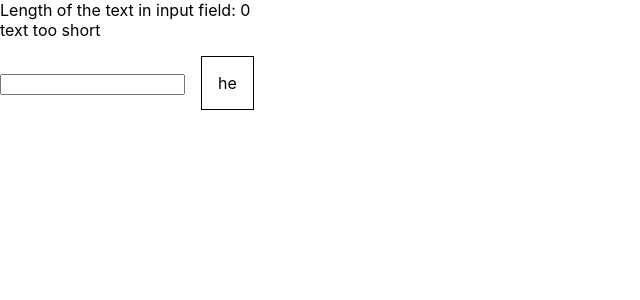
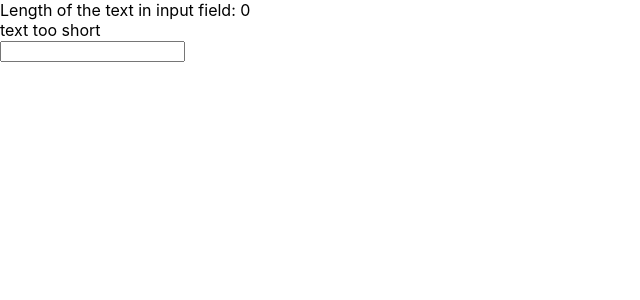
Before and after one commit to KrystianKaminski/react-repetition-3, a React (Create React App) app: page / in a window 1280 px wide. Shown: the top 300 px of the page, without its empty margins (0-640 px from the left). Built offline with nearby package versions, Linux system fonts and the light colour scheme.

Commit message:
Render every single letter in CharComponent

```diff
--- a/src/App.js
+++ b/src/App.js
@@ -15,6 +15,8 @@ class App extends Component {
   }
 
   render() {
+    const chars = this.state.text.split('')
+
     return (
       <div>
         <ValidationComponent
@@ -25,8 +27,17 @@ class App extends Component {
           value={this.state.text}
           onChange={this.onInputTextChangeHandler}
         />
-        <CharComponent
-        />
+        <div>
+          {
+            chars.map(char => {
+              return (
+                <CharComponent
+                  char={char}
+                />
+              )
+            })
+          }
+        </div>
       </div>
     );
   }
--- a/src/CharComponent.js
+++ b/src/CharComponent.js
@@ -15,7 +15,7 @@ const CharComponent = (props) => {
         <div
             style={style.char}
         >
-            he
+            {props.char}
         </div>
     )
 }
```
